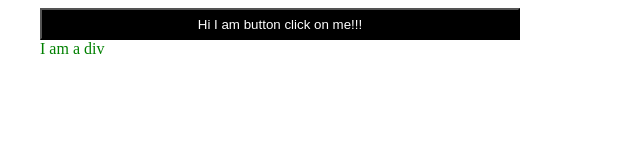
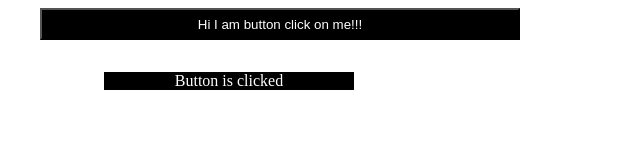
Before and after one commit to mohd-aman/jp_dev, a plain HTML site: page module3/index.html in a window 1280 px wide. Both pictures are taken after a click on the button "Hi I am button click on me!!!". Shown: the whole page, without its empty margins (0-640 px from the left). Drawn offline with Linux system fonts and the light colour scheme.

Commit message:
addEventListener

```diff
--- a/module3/index.html
+++ b/module3/index.html
@@ -11,23 +11,31 @@
 </body>
 <script>
     console.log("Hello world!!!");
+    let body = document.querySelector("body");
     let btn = document.querySelector("button");
-    let attr = btn.getAttribute("xyz");
-    console.log("xyz attribute : ",attr);
-    console.log(btn);
-    let ele = document.createElement("div");
-    ele.innerHTML = "I am a div";
+    // let attr = btn.getAttribute("xyz");
+    // console.log("xyz attribute : ",attr);
+    // console.log(btn);
     // console.log(ele);
-    let body = document.querySelector("body");
-    body.appendChild(ele);
     btn.style.width = "480px";
     btn.style.height = "2rem";
     btn.style.marginLeft = "2rem";
     btn.style.backgroundColor = "black";
     btn.style.color = "white";
-    ele.style.width = "360px";
-    ele.style.height = "1.5rem";
-    ele.style.color = "green";
-    ele.style.marginLeft = "2rem";
+    //addEventlistener
+
+    btn.addEventListener("click",function(){
+        // console.log("Button is clicked");
+        let ele = document.createElement("div");
+        ele.innerHTML = "Button is clicked";
+        ele.style.margin = "2rem";
+        ele.style.marginLeft = "6rem";
+        ele.style.width = "250px";
+        ele.style.height = "1.rem";
+        ele.style.backgroundColor="black";
+        ele.style.color = "white";
+        ele.style.textAlign = "center";
+        body.appendChild(ele);
+    })
 </script>
 </html>
```
